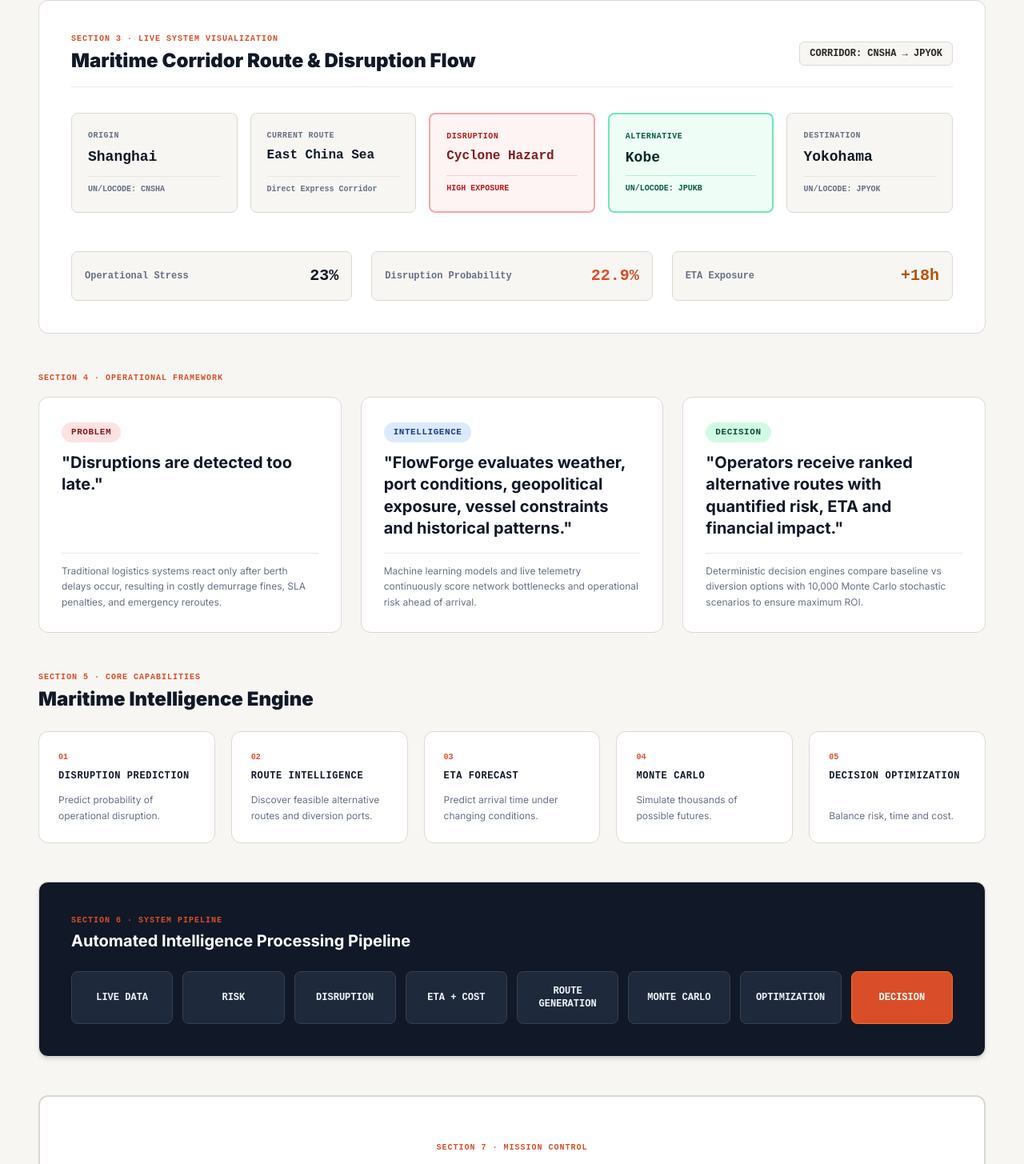
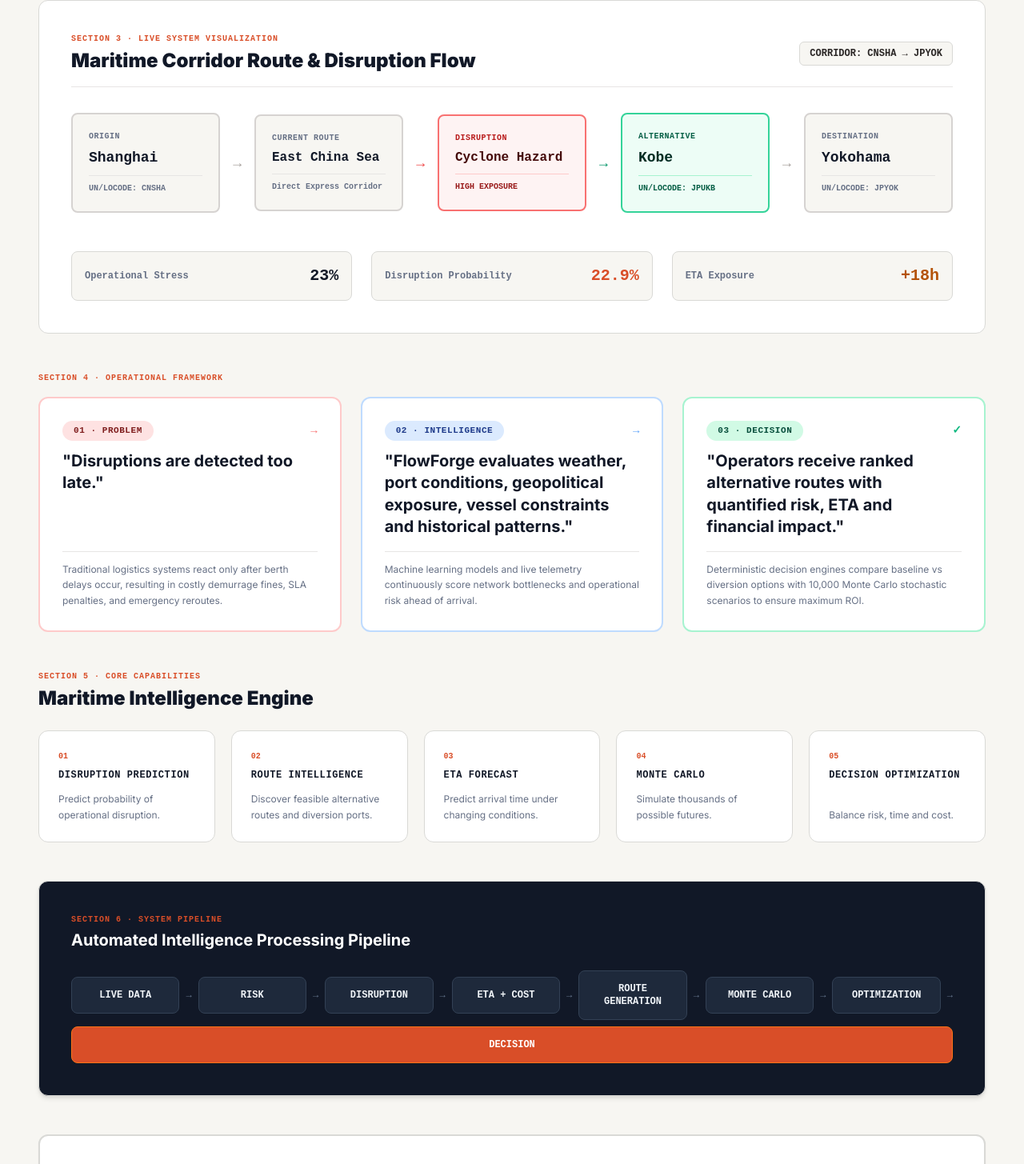
Before and after one commit to rayyanshk03/Flowforge, a Next.js app in the folder frontend/: page / in a window 1280 px wide. Shown: the part 677-2132 px from the top of the page at 80% size. Built offline with nearby package versions, Linux system fonts and the light colour scheme; no server answers.

Commit message:
style(flow): add visual flow connector arrows and refine user-friendly card spacing

```diff
--- a/frontend/app/page.tsx
+++ b/frontend/app/page.tsx
@@ -143,7 +143,7 @@ export default function EnterpriseMaritimeLandingPage() {
           </div>
         </section>
 
-        {/* 3. LIVE SYSTEM VISUALIZATION */}
+        {/* 3. LIVE SYSTEM VISUALIZATION WITH CONNECTING FLOW ARROWS */}
         <section id="visualization" className="rounded-xl border border-[#D9D9D6] bg-white p-8 md:p-10 space-y-8 shadow-2xs">
           <div className="flex flex-wrap items-center justify-between gap-4 border-b border-stone-200 pb-4">
             <div>
@@ -157,10 +157,10 @@ export default function EnterpriseMaritimeLandingPage() {
             </span>
           </div>
 
-          {/* Minimal Maritime Route Visualization Nodes */}
-          <div className="grid grid-cols-1 md:grid-cols-5 gap-4 text-xs font-mono items-stretch">
+          {/* Minimal Maritime Route Visualization Nodes with Flow Arrows */}
+          <div className="flex flex-col lg:flex-row items-center gap-3 text-xs font-mono">
             {/* ORIGIN */}
-            <div className="rounded-lg border border-[#D9D9D6] bg-[#F7F6F2] p-5 space-y-2 flex flex-col justify-between">
+            <div className="w-full lg:flex-1 rounded-lg border-2 border-stone-300 bg-[#F7F6F2] p-5 space-y-2 flex flex-col justify-between shadow-2xs hover:border-stone-400 transition-all">
               <div>
                 <span className="text-[10px] font-bold text-[#667085] block uppercase tracking-wider">ORIGIN</span>
                 <span className="text-lg font-black text-[#111827] block mt-1">Shanghai</span>
@@ -170,8 +170,10 @@ export default function EnterpriseMaritimeLandingPage() {
               </span>
             </div>
 
+            <div className="text-stone-400 font-bold text-lg hidden lg:block shrink-0 px-1">→</div>
+
             {/* CURRENT ROUTE */}
-            <div className="rounded-lg border border-[#D9D9D6] bg-[#F7F6F2] p-5 space-y-2 flex flex-col justify-between">
+            <div className="w-full lg:flex-1 rounded-lg border-2 border-stone-300 bg-[#F7F6F2] p-5 space-y-2 flex flex-col justify-between shadow-2xs hover:border-stone-400 transition-all">
               <div>
                 <span className="text-[10px] font-bold text-[#667085] block uppercase tracking-wider">CURRENT ROUTE</span>
                 <span className="text-base font-bold text-[#111827] block mt-1">East China Sea</span>
@@ -181,19 +183,23 @@ export default function EnterpriseMaritimeLandingPage() {
               </span>
             </div>
 
+            <div className="text-red-500 font-bold text-lg hidden lg:block shrink-0 px-1">→</div>
+
             {/* DISRUPTION */}
-            <div className="rounded-lg border-2 border-red-300 bg-red-50/80 p-5 space-y-2 flex flex-col justify-between">
+            <div className="w-full lg:flex-1 rounded-lg border-2 border-red-400 bg-red-50/90 p-5 space-y-2 flex flex-col justify-between shadow-xs hover:border-red-500 transition-all">
               <div>
                 <span className="text-[10px] font-bold text-red-700 block uppercase tracking-wider">DISRUPTION</span>
-                <span className="text-base font-black text-red-900 block mt-1">Cyclone Hazard</span>
+                <span className="text-base font-black text-red-950 block mt-1">Cyclone Hazard</span>
               </div>
-              <span className="text-[10px] text-red-700 font-bold block pt-2 border-t border-red-200">
+              <span className="text-[10px] text-red-800 font-bold block pt-2 border-t border-red-200">
                 HIGH EXPOSURE
               </span>
             </div>
 
+            <div className="text-emerald-600 font-bold text-lg hidden lg:block shrink-0 px-1">→</div>
+
             {/* ALTERNATIVE */}
-            <div className="rounded-lg border-2 border-emerald-300 bg-emerald-50/80 p-5 space-y-2 flex flex-col justify-between">
+            <div className="w-full lg:flex-1 rounded-lg border-2 border-emerald-400 bg-emerald-50/90 p-5 space-y-2 flex flex-col justify-between shadow-xs hover:border-emerald-500 transition-all">
               <div>
                 <span className="text-[10px] font-bold text-emerald-800 block uppercase tracking-wider">ALTERNATIVE</span>
                 <span className="text-lg font-black text-emerald-950 block mt-1">Kobe</span>
@@ -203,8 +209,10 @@ export default function EnterpriseMaritimeLandingPage() {
               </span>
             </div>
 
+            <div className="text-stone-400 font-bold text-lg hidden lg:block shrink-0 px-1">→</div>
+
             {/* DESTINATION */}
-            <div className="rounded-lg border border-[#D9D9D6] bg-[#F7F6F2] p-5 space-y-2 flex flex-col justify-between">
+            <div className="w-full lg:flex-1 rounded-lg border-2 border-stone-300 bg-[#F7F6F2] p-5 space-y-2 flex flex-col justify-between shadow-2xs hover:border-stone-400 transition-all">
               <div>
                 <span className="text-[10px] font-bold text-[#667085] block uppercase tracking-wider">DESTINATION</span>
                 <span className="text-lg font-black text-[#111827] block mt-1">Yokohama</span>
@@ -217,24 +225,24 @@ export default function EnterpriseMaritimeLandingPage() {
 
           {/* Small Live Indicators */}
           <div className="grid grid-cols-1 sm:grid-cols-3 gap-6 pt-4 font-mono">
-            <div className="flex items-center justify-between rounded-lg bg-[#F7F6F2] p-4 border border-[#D9D9D6]">
+            <div className="flex items-center justify-between rounded-lg bg-[#F7F6F2] p-4 border border-[#D9D9D6] shadow-2xs">
               <span className="text-xs font-bold text-[#667085]">Operational Stress</span>
               <strong className="text-xl font-black text-[#111827]">23%</strong>
             </div>
 
-            <div className="flex items-center justify-between rounded-lg bg-[#F7F6F2] p-4 border border-[#D9D9D6]">
+            <div className="flex items-center justify-between rounded-lg bg-[#F7F6F2] p-4 border border-[#D9D9D6] shadow-2xs">
               <span className="text-xs font-bold text-[#667085]">Disruption Probability</span>
               <strong className="text-xl font-black text-[#D94E28]">22.9%</strong>
             </div>
 
-            <div className="flex items-center justify-between rounded-lg bg-[#F7F6F2] p-4 border border-[#D9D9D6]">
+            <div className="flex items-center justify-between rounded-lg bg-[#F7F6F2] p-4 border border-[#D9D9D6] shadow-2xs">
               <span className="text-xs font-bold text-[#667085]">ETA Exposure</span>
               <strong className="text-xl font-black text-amber-700">+18h</strong>
             </div>
           </div>
         </section>
 
-        {/* 4. PROBLEM → INTELLIGENCE → DECISION */}
+        {/* 4. PROBLEM → INTELLIGENCE → DECISION CONNECTED FRAMEWORK */}
         <section className="space-y-4">
           <span className="text-[10px] font-mono font-bold uppercase tracking-widest text-[#D94E28] block">
             SECTION 4 · OPERATIONAL FRAMEWORK
@@ -242,10 +250,13 @@ export default function EnterpriseMaritimeLandingPage() {
 
           <div className="grid grid-cols-1 md:grid-cols-3 gap-6 items-stretch">
             {/* PROBLEM */}
-            <div className="rounded-xl border border-[#D9D9D6] bg-white p-7 space-y-4 shadow-2xs flex flex-col justify-between">
+            <div className="rounded-xl border-2 border-red-200 bg-white p-7 space-y-4 shadow-2xs hover:border-red-300 transition-all flex flex-col justify-between">
               <div className="space-y-3">
-                <div className="inline-block rounded-full bg-red-100 px-3 py-1 text-[11px] font-mono font-bold text-red-900 uppercase tracking-wider">
-                  PROBLEM
+                <div className="flex items-center justify-between">
+                  <div className="inline-block rounded-full bg-red-100 px-3.5 py-1 text-[11px] font-mono font-bold text-red-900 uppercase tracking-wider">
+                    01 · PROBLEM
+                  </div>
+                  <span className="text-red-400 font-mono text-sm font-bold">→</span>
                 </div>
                 <h3 className="text-xl font-bold text-[#111827] leading-snug">
                   "Disruptions are detected too late."
@@ -257,10 +268,13 @@ export default function EnterpriseMaritimeLandingPage() {
             </div>
 
             {/* INTELLIGENCE */}
-            <div className="rounded-xl border border-[#D9D9D6] bg-white p-7 space-y-4 shadow-2xs flex flex-col justify-between">
+            <div className="rounded-xl border-2 border-blue-200 bg-white p-7 space-y-4 shadow-2xs hover:border-blue-300 transition-all flex flex-col justify-between">
               <div className="space-y-3">
-                <div className="inline-block rounded-full bg-blue-100 px-3 py-1 text-[11px] font-mono font-bold text-blue-900 uppercase tracking-wider">
-                  INTELLIGENCE
+                <div className="flex items-center justify-between">
+                  <div className="inline-block rounded-full bg-blue-100 px-3.5 py-1 text-[11px] font-mono font-bold text-blue-900 uppercase tracking-wider">
+                    02 · INTELLIGENCE
+                  </div>
+                  <span className="text-blue-400 font-mono text-sm font-bold">→</span>
                 </div>
                 <h3 className="text-xl font-bold text-[#111827] leading-snug">
                   "FlowForge evaluates weather, port conditions, geopolitical exposure, vessel constraints and historical patterns."
@@ -272,10 +286,13 @@ export default function EnterpriseMaritimeLandingPage() {
             </div>
 
             {/* DECISION */}
-            <div className="rounded-xl border border-[#D9D9D6] bg-white p-7 space-y-4 shadow-2xs flex flex-col justify-between">
+            <div className="rounded-xl border-2 border-emerald-200 bg-white p-7 space-y-4 shadow-2xs hover:border-emerald-300 transition-all flex flex-col justify-between">
               <div className="space-y-3">
-                <div className="inline-block rounded-full bg-emerald-100 px-3 py-1 text-[11px] font-mono font-bold text-emerald-900 uppercase tracking-wider">
-                  DECISION
+                <div className="flex items-center justify-between">
+                  <div className="inline-block rounded-full bg-emerald-100 px-3.5 py-1 text-[11px] font-mono font-bold text-emerald-900 uppercase tracking-wider">
+                    03 · DECISION
+                  </div>
+                  <span className="text-emerald-500 font-mono text-sm font-bold">✓</span>
                 </div>
                 <h3 className="text-xl font-bold text-[#111827] leading-snug">
                   "Operators receive ranked alternative routes with quantified risk, ETA and financial impact."
@@ -299,7 +316,7 @@ export default function EnterpriseMaritimeLandingPage() {
 
           <div className="grid grid-cols-1 sm:grid-cols-2 lg:grid-cols-5 gap-5">
             {/* Card 1 */}
-            <div className="rounded-xl border border-[#D9D9D6] bg-white p-6 space-y-3 shadow-2xs hover:border-stone-400 transition-colors flex flex-col justify-between">
+            <div className="rounded-xl border border-[#D9D9D6] bg-white p-6 space-y-3 shadow-2xs hover:border-stone-400 hover:-translate-y-0.5 transition-all flex flex-col justify-between">
               <div className="space-y-2">
                 <span className="text-[10px] font-mono font-bold text-[#D94E28] block">01</span>
                 <h4 className="text-xs font-mono font-black text-[#111827] uppercase tracking-wider">DISRUPTION PREDICTION</h4>
@@ -310,7 +327,7 @@ export default function EnterpriseMaritimeLandingPage() {
             </div>
 
             {/* Card 2 */}
-            <div className="rounded-xl border border-[#D9D9D6] bg-white p-6 space-y-3 shadow-2xs hover:border-stone-400 transition-colors flex flex-col justify-between">
+            <div className="rounded-xl border border-[#D9D9D6] bg-white p-6 space-y-3 shadow-2xs hover:border-stone-400 hover:-translate-y-0.5 transition-all flex flex-col justify-between">
               <div className="space-y-2">
                 <span className="text-[10px] font-mono font-bold text-[#D94E28] block">02</span>
                 <h4 className="text-xs font-mono font-black text-[#111827] uppercase tracking-wider">ROUTE INTELLIGENCE</h4>
@@ -321,7 +338,7 @@ export default function EnterpriseMaritimeLandingPage() {
             </div>
 
             {/* Card 3 */}
-            <div className="rounded-xl border border-[#D9D9D6] bg-white p-6 space-y-3 shadow-2xs hover:border-stone-400 transition-colors flex flex-col justify-between">
+            <div className="rounded-xl border border-[#D9D9D6] bg-white p-6 space-y-3 shadow-2xs hover:border-stone-400 hover:-translate-y-0.5 transition-all flex flex-col justify-between">
               <div className="space-y-2">
                 <span className="text-[10px] font-mono font-bold text-[#D94E28] block">03</span>
                 <h4 className="text-xs font-mono font-black text-[#111827] uppercase tracking-wider">ETA FORECAST</h4>
@@ -332,7 +349,7 @@ export default function EnterpriseMaritimeLandingPage() {
             </div>
 
             {/* Card 4 */}
-            <div className="rounded-xl border border-[#D9D9D6] bg-white p-6 space-y-3 shadow-2xs hover:border-stone-400 transition-colors flex flex-col justify-between">
+            <div className="rounded-xl border border-[#D9D9D6] bg-white p-6 space-y-3 shadow-2xs hover:border-stone-400 hover:-translate-y-0.5 transition-all flex flex-col justify-between">
               <div className="space-y-2">
                 <span className="text-[10px] font-mono font-bold text-[#D94E28] block">04</span>
                 <h4 className="text-xs font-mono font-black text-[#111827] uppercase tracking-wider">MONTE CARLO</h4>
@@ -343,7 +360,7 @@ export default function EnterpriseMaritimeLandingPage() {
             </div>
 
             {/* Card 5 */}
-            <div className="rounded-xl border border-[#D9D9D6] bg-white p-6 space-y-3 shadow-2xs hover:border-stone-400 transition-colors col-span-1 sm:col-span-2 lg:col-span-1 flex flex-col justify-between">
+            <div className="rounded-xl border border-[#D9D9D6] bg-white p-6 space-y-3 shadow-2xs hover:border-stone-400 hover:-translate-y-0.5 transition-all col-span-1 sm:col-span-2 lg:col-span-1 flex flex-col justify-between">
               <div className="space-y-2">
                 <span className="text-[10px] font-mono font-bold text-[#D94E28] block">05</span>
                 <h4 className="text-xs font-mono font-black text-[#111827] uppercase tracking-wider">DECISION OPTIMIZATION</h4>
@@ -355,7 +372,7 @@ export default function EnterpriseMaritimeLandingPage() {
           </div>
         </section>
 
-        {/* 6. SYSTEM PIPELINE */}
+        {/* 6. SYSTEM PIPELINE WITH FLOW ARROWS */}
         <section className="rounded-xl border border-[#D9D9D6] bg-[#111827] text-white p-8 md:p-10 space-y-6 shadow-md">
           <div>
             <span className="text-[10px] font-mono font-bold uppercase tracking-widest text-[#D94E28] block">
@@ -364,29 +381,43 @@ export default function EnterpriseMaritimeLandingPage() {
             <h2 className="text-xl font-bold text-white mt-1">Automated Intelligence Processing Pipeline</h2>
           </div>
 
-          <div className="grid grid-cols-2 sm:grid-cols-4 lg:grid-cols-8 gap-3 text-center text-xs font-bold font-mono">
-            <div className="rounded-lg bg-slate-800 p-4 border border-slate-700 text-slate-100 flex flex-col justify-center">
+          <div className="flex flex-wrap items-center gap-2 text-center text-xs font-bold font-mono">
+            <div className="flex-1 min-w-[120px] rounded-lg bg-slate-800 p-3.5 border border-slate-700 text-slate-100 shadow-2xs">
               LIVE DATA
             </div>
-            <div className="rounded-lg bg-slate-800 p-4 border border-slate-700 text-slate-100 flex flex-col justify-center">
+            <span className="text-slate-500 font-bold text-xs">→</span>
+
+            <div className="flex-1 min-w-[120px] rounded-lg bg-slate-800 p-3.5 border border-slate-700 text-slate-100 shadow-2xs">
               RISK
             </div>
-            <div className="rounded-lg bg-slate-800 p-4 border border-slate-700 text-slate-100 flex flex-col justify-center">
+            <span className="text-slate-500 font-bold text-xs">→</span>
+
+            <div className="flex-1 min-w-[120px] rounded-lg bg-slate-800 p-3.5 border border-slate-700 text-slate-100 shadow-2xs">
               DISRUPTION
             </div>
-            <div className="rounded-lg bg-slate-800 p-4 border border-slate-700 text-slate-100 flex flex-col justify-center">
+            <span className="text-slate-500 font-bold text-xs">→</span>
+
+            <div className="flex-1 min-w-[120px] rounded-lg bg-slate-800 p-3.5 border border-slate-700 text-slate-100 shadow-2xs">
               ETA + COST
             </div>
-            <div className="rounded-lg bg-slate-800 p-4 border border-slate-700 text-slate-100 flex flex-col justify-center">
+            <span className="text-slate-500 font-bold text-xs">→</span>
+
+            <div className="flex-1 min-w-[120px] rounded-lg bg-slate-800 p-3.5 border border-slate-700 text-slate-100 shadow-2xs">
               ROUTE GENERATION
             </div>
-            <div className="rounded-lg bg-slate-800 p-4 border border-slate-700 text-slate-100 flex flex-col justify-center">
+            <span className="text-slate-500 font-bold text-xs">→</span>
+
+            <div className="flex-1 min-w-[120px] rounded-lg bg-slate-800 p-3.5 border border-slate-700 text-slate-100 shadow-2xs">
               MONTE CARLO
             </div>
-            <div className="rounded-lg bg-slate-800 p-4 border border-slate-700 text-slate-100 flex flex-col justify-center">
+            <span className="text-slate-500 font-bold text-xs">→</span>
+
+            <div className="flex-1 min-w-[120px] rounded-lg bg-slate-800 p-3.5 border border-slate-700 text-slate-100 shadow-2xs">
               OPTIMIZATION
             </div>
-            <div className="rounded-lg bg-[#D94E28] p-4 text-white font-black border border-orange-500 shadow-2xs flex flex-col justify-center">
+            <span className="text-slate-500 font-bold text-xs">→</span>
+
+            <div className="flex-1 min-w-[120px] rounded-lg bg-[#D94E28] p-3.5 text-white font-black border border-orange-500 shadow-xs">
               DECISION
             </div>
           </div>
@@ -407,7 +438,7 @@ export default function EnterpriseMaritimeLandingPage() {
           <div className="pt-2">
             <button
               onClick={() => setCreateScenarioOpen(true)}
-              className="rounded-lg bg-[#D94E28] px-8 py-4 text-xs font-mono font-bold text-white shadow-xs hover:bg-[#C8401C] transition-all uppercase tracking-wider inline-flex items-center gap-2"
+              className="rounded-lg bg-[#D94E28] px-8 py-4 text-xs font-mono font-bold text-white shadow-xs hover:bg-[#C8401C] transition-all uppercase tracking-wider inline-flex items-center gap-2 active:scale-[0.98]"
             >
               Run Your First Analysis <ArrowRight className="size-4" />
             </button>
```
